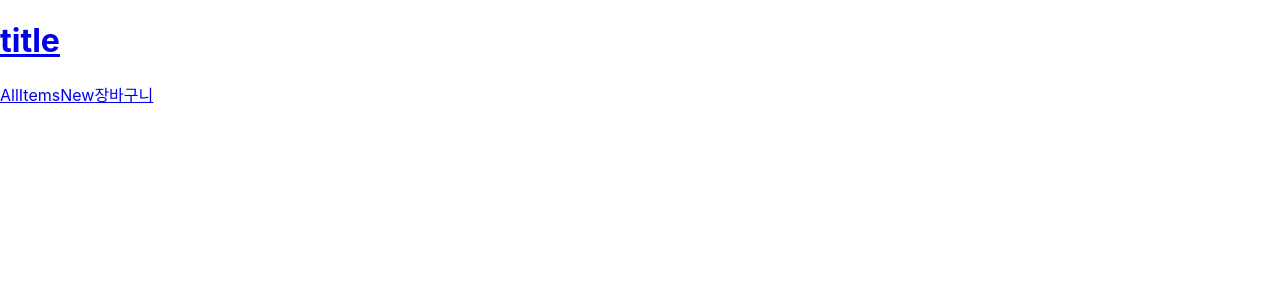
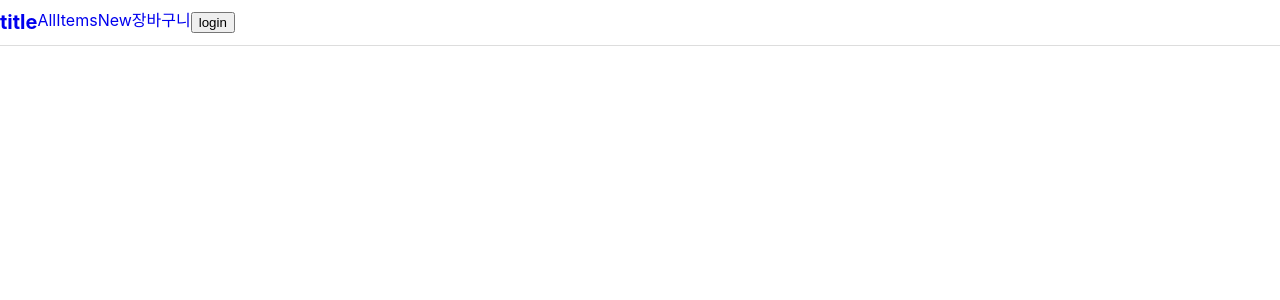
Before and after one commit to wonmihyun/shop, a React (Create React App) app: page / in a window 1280 px wide. Shown: the top 300 px of the page. Built offline with nearby package versions, Linux system fonts and the light colour scheme; no server answers.

Commit message:
"로그인/로그아웃"

```diff
--- a/package.json
+++ b/package.json
@@ -6,6 +6,8 @@
     "@testing-library/jest-dom": "^5.14.1",
     "@testing-library/react": "^13.0.0",
     "@testing-library/user-event": "^13.2.1",
+    "firebase": "^10.3.0",
+    "gh-pages": "^6.0.0",
     "react": "^18.2.0",
     "react-dom": "^18.2.0",
     "react-icons": "^4.10.1",
--- a/src/App.js
+++ b/src/App.js
@@ -1,12 +1,16 @@
 import { Outlet } from 'react-router-dom';
 import './App.css';
 import Nav from './components/Nav';
+import GlobalStyle from './style/GlobalStyle';
 
 function App() {
   return (
     <>
+    <GlobalStyle/>
+    {/* 전역변수 css 적용 컴포넌트 */}
     <Nav/>
     <Outlet/>
+    {/* Outlet : children과 같은 효과 */}
     </>
   );
 }
--- /dev/null
+++ b/src/api/firebase.jsx
@@ -0,0 +1,43 @@
+// 파이어베이스 구글 로그인 가져오기
+// 문서로 이동 => 빌드 => 인증 => 웹 => google
+// yarn add firebase 설치
+
+
+import { initializeApp } from "firebase/app";
+import { getAuth, signInWithPopup,signOut,GoogleAuthProvider } from "firebase/auth";
+
+// .env.local
+const firebaseConfig = {
+  apiKey: process.env.REACT_APP_FIREBASE_API_KEY,
+  authDomain: process.env.REACT_APP_FIREBASE_AUTH_DOMAIN,
+  projectId: process.env.REACT_APP_FIREBASE_PROJECT_ID,
+  databaseURL : process.env.REACT_APP_FIREBASE_DB_URL,
+
+};
+
+const app = initializeApp(firebaseConfig);
+const auth = getAuth();
+const provider = new GoogleAuthProvider();
+
+
+// 로그인 정보 받아오기 영역
+export async function login(){
+
+    return signInWithPopup(auth, provider)
+    .then((result) => {
+
+    const user = result.user;
+    console.log(user);
+    return user;
+
+    }).catch(console.error);
+}
+
+// 로그아웃 정보 받아오기 영역
+export async function logout(){
+  signOut(auth).then(() => {
+    // Sign-out successful.
+  }).catch((error) => {
+    // An error happened.
+  });
+}
--- a/src/components/Nav.jsx
+++ b/src/components/Nav.jsx
@@ -1,17 +1,45 @@
-import React from 'react';
+import React , {useState} from 'react';
 import {Link} from 'react-router-dom';
+import styled from 'styled-components';
+import {login, logout} from '../api/firebase';
 
 export default function Nav(){
+
+    const [user, setUser] = useState();
+
+    const useLogin = () =>{
+        login().then(setUser);
+    }
+
+    const useLogout = () =>{
+        logout().then(setUser);
+    }
+
+
+
     return(
-        <header>
+        <HeaderContainer>
             <Link to='/'>
-                <h1>title</h1>
+                <h1 className='title'>title</h1>
             </Link>
             <nav>
                 <Link to='/items'>AllItems</Link>
                 <Link to='/items/new'>New</Link>
                 <Link to='/cart'>장바구니</Link>
             </nav>
-        </header>
+            {!user && <button onClick={useLogin}>login</button> }
+            {user && <button onClick={useLogout}>logout</button>}
+        </HeaderContainer>
     )
 }
+
+const HeaderContainer = styled.header`
+    padding : 12px 0px;
+    border-bottom : solid 1px #dddddd;
+    display: flex;
+
+    .title{
+        font-size: 20px;
+
+    }
+`
--- a/src/pages/NotFound.jsx
+++ b/src/pages/NotFound.jsx
@@ -0,0 +1,9 @@
+import React from 'react';
+
+export default function NotFound(){
+    return(
+        <div>
+            NotFound 404!
+        </div>
+    )
+}
--- /dev/null
+++ b/src/style/GlobalStyle.jsx
@@ -0,0 +1,56 @@
+import { createGlobalStyle } from "styled-components";
+
+const GlobalStyle = createGlobalStyle`
+    /* v2.0 | 20110126
+  http://meyerweb.com/eric/tools/css/reset/
+  License: none (public domain)
+*/
+html, body, div, span, applet, object, iframe,
+h1, h2, h3, h4, h5, h6, p, blockquote, pre,
+a, abbr, acronym, address, big, cite, code,
+del, dfn, em, img, ins, kbd, q, s, samp,
+small, strike, strong, sub, sup, tt, var,
+b, u, i, center,
+dl, dt, dd, ol, ul, li,
+fieldset, form, label, legend,
+table, caption, tbody, tfoot, thead, tr, th, td,
+article, aside, canvas, details, embed,
+figure, figcaption, footer, header, hgroup,
+menu, nav, output, ruby, section, summary,
+time, mark, audio, video {
+	margin: 0;
+	padding: 0;
+	border: 0;
+	font-size: 100%;
+	/* font: inherit; */
+	vertical-align: baseline;
+}
+/* HTML5 display-role reset for older browsers */
+article, aside, details, figcaption, figure,
+footer, header, hgroup, menu, nav, section {
+	display: block;
+}
+body {
+	line-height: 1;
+}
+ol, ul {
+	list-style: none;
+}
+blockquote, q {
+	quotes: none;
+}
+blockquote:before, blockquote:after,
+q:before, q:after {
+	content: '';
+	content: none;
+}
+table {
+	border-collapse: collapse;
+	border-spacing: 0;
+}
+a{
+	text-decoration: none;
+}
+`
+
+export default GlobalStyle;
```
Also changed, not shown: src/pages/AllItems.jsx (+11 -0 lines), src/pages/Cart.jsx (+9 -0 lines), src/pages/NewItems.jsx (+9 -0 lines), 2 other files (tests, documents, lock files or other folders).
